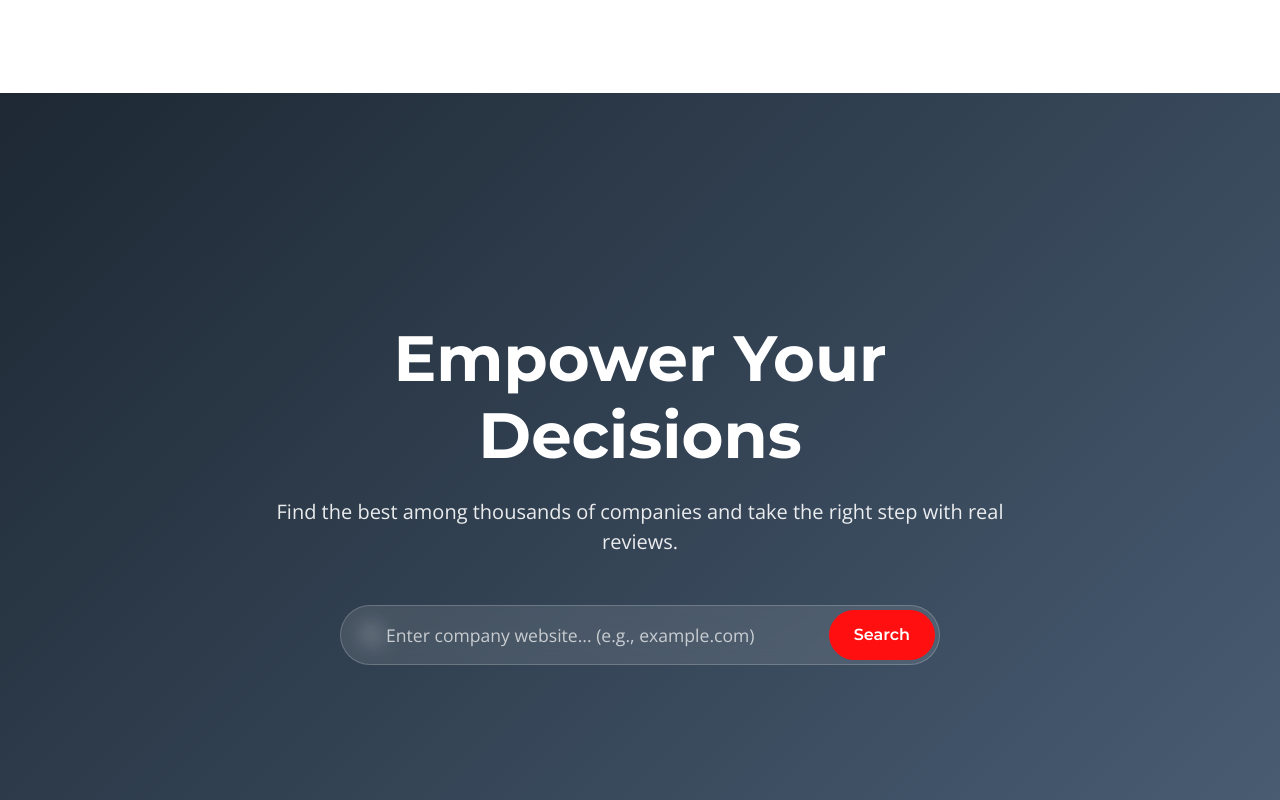
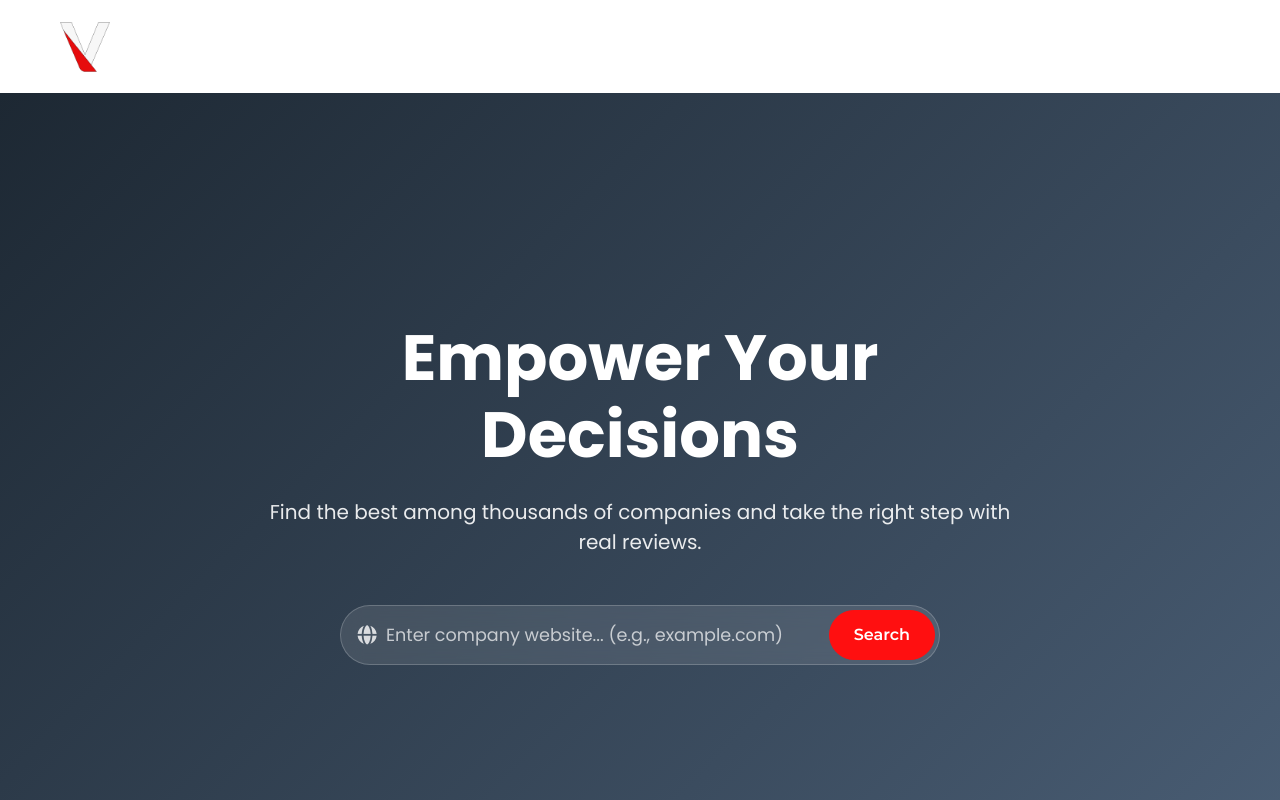
Before and after one commit to VGetit/react-frontend, a React (Vite) app: page / in a window 1280 px wide. Shown: the top 800 px of the page. Built offline with nearby package versions, Linux system fonts and the light colour scheme.

Commit message:
added logo and made visual improvements

```diff
--- a/index.html
+++ b/index.html
@@ -14,7 +14,9 @@
 
     <link href="https://cdnjs.cloudflare.com/ajax/libs/font-awesome/7.0.1/css/all.min.css" rel="stylesheet">
     <link href="https://cdn.jsdelivr.net/npm/bootstrap-icons@1.4.1/font/bootstrap-icons.css" rel="stylesheet">
-
+    <link rel="preconnect" href="https://fonts.googleapis.com">
+    <link rel="preconnect" href="https://fonts.gstatic.com" crossorigin>
+    <link href="https://fonts.googleapis.com/css2?family=Poppins:ital,wght@0,100;0,200;0,300;0,400;0,500;0,600;0,700;0,800;0,900;1,100;1,200;1,300;1,400;1,500;1,600;1,700;1,800;1,900&display=swap" rel="stylesheet">
     <link href="/src/lib/animate/animate.min.css" rel="stylesheet">
     <link href="/src/lib/owlcarousel/assets/owl.carousel.min.css" rel="stylesheet">
 
--- a/src/components/HeroSection.jsx
+++ b/src/components/HeroSection.jsx
@@ -65,7 +65,7 @@ function HeroSection() {
               Find the best among thousands of companies and take the right step with real reviews.
             </p>
             <div className="search-bar-wrapper position-relative mx-auto wow fadeInUp" data-wow-delay="0.3s" style={{ maxWidth: '600px' }}>
-              <i className="fa fa-search search-icon"></i>
+              <i className="fa-solid fa-globe search-icon"></i>
               <input
                 className="form-control"
                 type="text"
--- a/src/components/Navbar.jsx
+++ b/src/components/Navbar.jsx
@@ -2,9 +2,10 @@
 import React from 'react';
 import { Link, useNavigate } from 'react-router-dom';
 import { useAuth } from '../context/AuthContext';
+import logo from '../assets/VLogo.png';
 
 function Navbar() {
-  const { authToken, logout } = useAuth(); // User objesini buradan alıyoruz
+  const { authToken, logout } = useAuth();
   const navigate = useNavigate();
 
   const handleLogout = () => {
@@ -16,7 +17,11 @@ function Navbar() {
     <nav className="navbar navbar-expand-lg navbar-light px-4 px-lg-5 py-3 py-lg-0">
       <div className="container-xxl">
       <a href="/" className="navbar-brand p-0">
-        <h1 className="m-0"><i className="fa fa-server me-3"></i>VGetit</h1>
+
+        <h1 className="m-0">
+          <img src={logo} alt="Logo" style={{ width: '50px', marginRight: '10px' }} />
+        Getit
+        </h1>
       </a>
       <button className="navbar-toggler" type="button" data-bs-toggle="collapse" data-bs-target="#navbarCollapse">
         <span className="fa fa-bars"></span>
--- a/src/components/profile/MainContent.jsx
+++ b/src/components/profile/MainContent.jsx
@@ -211,7 +211,7 @@ function MainContent({ slug, about, location, phones, verifications, reviews, co
         <p>Be the first to leave a comment!</p>
       )}
 
-      {/* YENİ: Yorum Ekleme Formu */}
+
       <div className="section-title position-relative mt-5 mb-4 pb-4">
         <h3 className="mb-2">Your Opinion Matters</h3>
       </div>
--- a/src/components/profile/ProfileHeader.jsx
+++ b/src/components/profile/ProfileHeader.jsx
@@ -4,9 +4,9 @@ import { Link } from 'react-router-dom';
 
 function ProfileHeader({ companyName, totalScore, verificationCount, reviewCount }) {
   return (
-    <div className="profile-header mb-5">
+    <div className="hero-header modern-hero mb-5 py-5">
       <div className="container px-lg-5">
-        <div className="row g-5">
+        <div className="row g-5 mt-4">
           <div className="col-lg-12">
             <nav aria-label="breadcrumb">
               <ol className="breadcrumb mb-4">
--- a/src/components/profile/Sidebar.jsx
+++ b/src/components/profile/Sidebar.jsx
@@ -26,16 +26,21 @@ const getPlatformName = (url) => {
 };
 
 function ScoreCard({ score, isProcessing }) {
+  let color = '';
+  if (score >= 4) { color = 'green';}
+  else if (score >= 2.5) { color = 'orange';}
+  else { color = 'red'; }
+
   return (
     <div className="score-section wow fadeInUp" data-wow-delay="0.3s">
       <div className="text-center">
-        <div className="score-circle">
+        <div className="score-circle" style={{borderColor: color}}>
           {isProcessing ? (
             <div className="spinner-border text-primary" role="status">
               <span className="visually-hidden">Loading...</span>
             </div>
           ) : (
-            <h1 className="display-4 fw-bold text-primary mb-0">
+            <h1 className="display-4 fw-bold mb-0" style={{color: color}}>
               {score || '-'}<small className="fs-5 text-dark">/5.0</small>
             </h1>
           )}
@@ -69,7 +74,7 @@ function Sidebar({ totalScore, scoreDetails, contact, socials, isProcessing }) {
                     href={url.startsWith('http') ? url : `https:${url}`}
                     target="_blank"
                     rel="noopener noreferrer"
-                    className="btn btn-outline-primary"
+                    className="btn btn-outline-dark"
                     title={platform}
                   >
                     <i className={`${icon} me-2`}></i>
--- a/src/pages/AuthPage.jsx
+++ b/src/pages/AuthPage.jsx
@@ -7,12 +7,9 @@ import Footer from '../components/Footer';
 import { useAuth } from '../context/AuthContext';
 import apiClient from '../api/axiosConfig'
 
-/**
- * Bu, sadece bu sayfa için kullanılan basit bir başlık (Header) bileşenidir.
- * Profil sayfasındaki başlığa benzer bir tasarım kullanır.
- */
+
 const AuthHeader = ({ title }) => (
-  <div className="py-5 hero-header modern-hero mb-5">
+  <div className="py-3 hero-header modern-hero">
     <div className="container my-5 py-5 px-lg-5">
       <div className="row g-5">
         <div className="col-lg-12 text-center">
@@ -49,16 +46,12 @@ function AuthPage({ defaultView = 'login' }) {
 
   const handleSubmit = async (e) => {
     e.preventDefault();
-    setError(null); // Hataları temizle
+    setError(null);
 
     if (isLoginView) {
       try {
-        // --- LOGIN API İSTEĞİ ---
-        // Not: Django'nun token endpoint'i genellikle /api/token/ gibidir (JWT için)
-        // veya /api/api-token-auth/ (DRF Token için)
         const response = await apiClient.post('http://127.0.0.1:8000/api/token/', { username, password });
 
-        // 👈 ÖNEMLİ: API'den gelen token'ı al (response.data.token veya response.data.access)
         const token = response.data.access;
 
         if (token) {
@@ -73,7 +66,6 @@ function AuthPage({ defaultView = 'login' }) {
         console.error('Giriş hatası:', err);
       }
     } else {
-      // --- SIGNUP API İSTEĞİ ---
       try {
         await apiClient.post('http://127.0.0.1:8000/api/register/', { username, email, password });
         alert('Kayıt başarılı! Lütfen giriş yapın.');
@@ -104,8 +96,8 @@ function AuthPage({ defaultView = 'login' }) {
         <div className="container px-lg-5">
           <div className="row justify-content-center">
             <div className="col-lg-6 col-md-8">
-
               <div className="auth-card wow fadeInUp" data-wow-delay="0.1s">
+                <h1 className="text-center mb-4">{isLoginView ? 'Welcome Back!' : 'Create an Account'}</h1>
                 <form onSubmit={handleSubmit} className="auth-form">
                   {error && <div className="alert alert-danger">{error}</div>}
                     <div className="form-floating mb-3">
--- a/src/styles/style.css
+++ b/src/styles/style.css
@@ -4,6 +4,10 @@
     --secondary: #FF0F10;
     --light: #F2F2F2;
     --dark: #1D2833;
+}
+
+body, h1, h2, h3, h4, h5, h6{
+    font-family: 'Poppins', sans-serif !important;
 }
 
 
@@ -105,7 +109,7 @@ h6,
 
 .sticky-top.navbar-light .navbar-nav .nav-link {
     padding: 20px 0;
-    color: var(--dark) !important;
+    color: #FFFFFF !important;
 }
 
 .navbar-light .navbar-nav .nav-link:hover,
@@ -167,9 +171,6 @@ h6,
         background: #FFFFFF;
     }
 
-    .sticky-top.navbar-light .navbar-brand h1 {
-        color: var(--primary);
-    }
 }
 
 
@@ -437,11 +438,12 @@ h6,
 
 .search-bar-wrapper .search-icon {
     position: absolute;
-    left: 20px;
+    left: 15px;
     top: 50%;
     transform: translateY(-50%);
     color: rgba(255, 255, 255, 0.8);
     font-size: 1.2rem;
+    z-index: 1;
 }
 
 .search-bar-wrapper .btn {
@@ -540,7 +542,7 @@ h6,
 }
 
 .sticky-top.navbar-light {
-    background: #ffffff !important;
+    background: var(--dark) !important;
     box-shadow: 0 4px 6px -1px rgb(0 0 0 / 0.1), 0 2px 4px -2px rgb(0 0 0 / 0.1);
 }
 
@@ -577,7 +579,7 @@ h6,
     transform: translateX(-50%);
     width: 40px;
     height: 3px;
-    background-color: var(--primary);
+    background-color: var(--dark);
 }
 
 .score-display {
```
Also changed, not shown: src/assets/VLogo.png (added), src/assets/VLogoAlt.png (added), src/styles/bootstrap.min.css.
